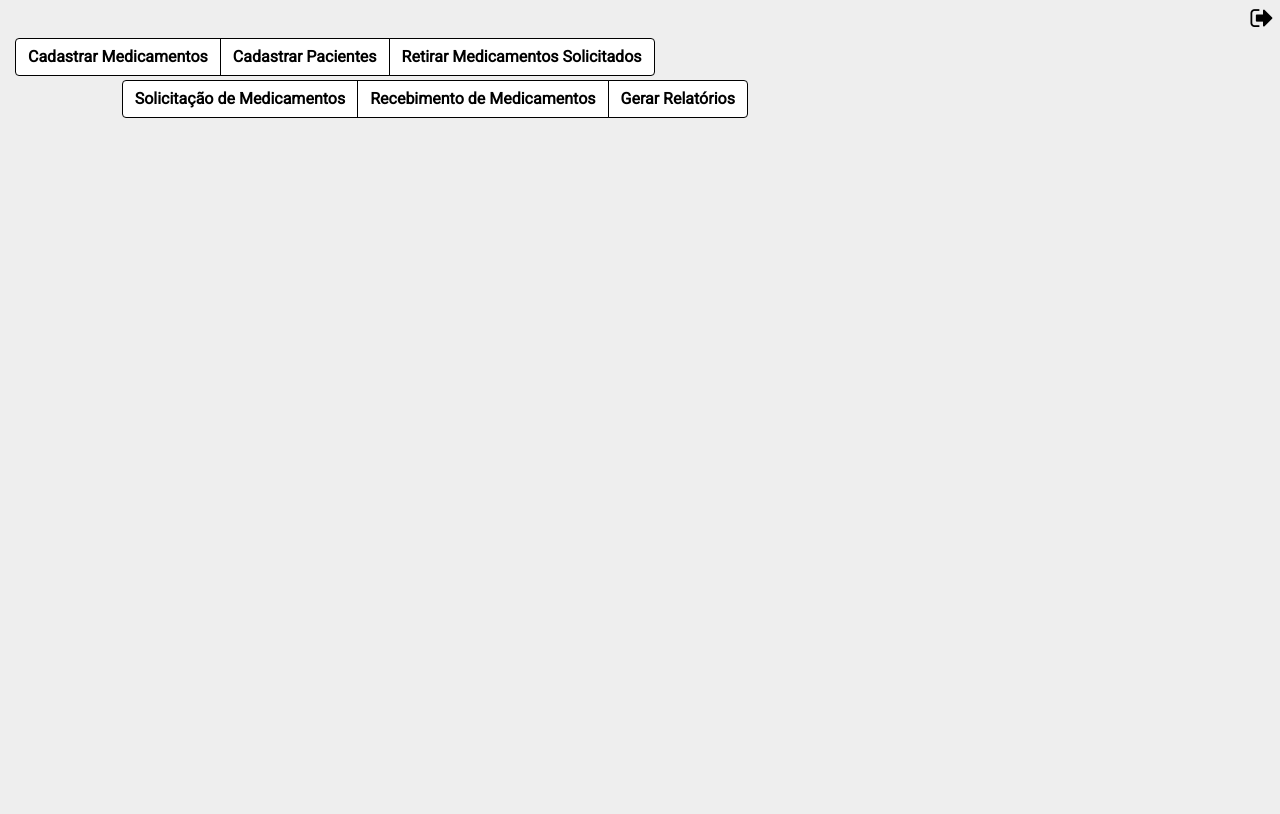
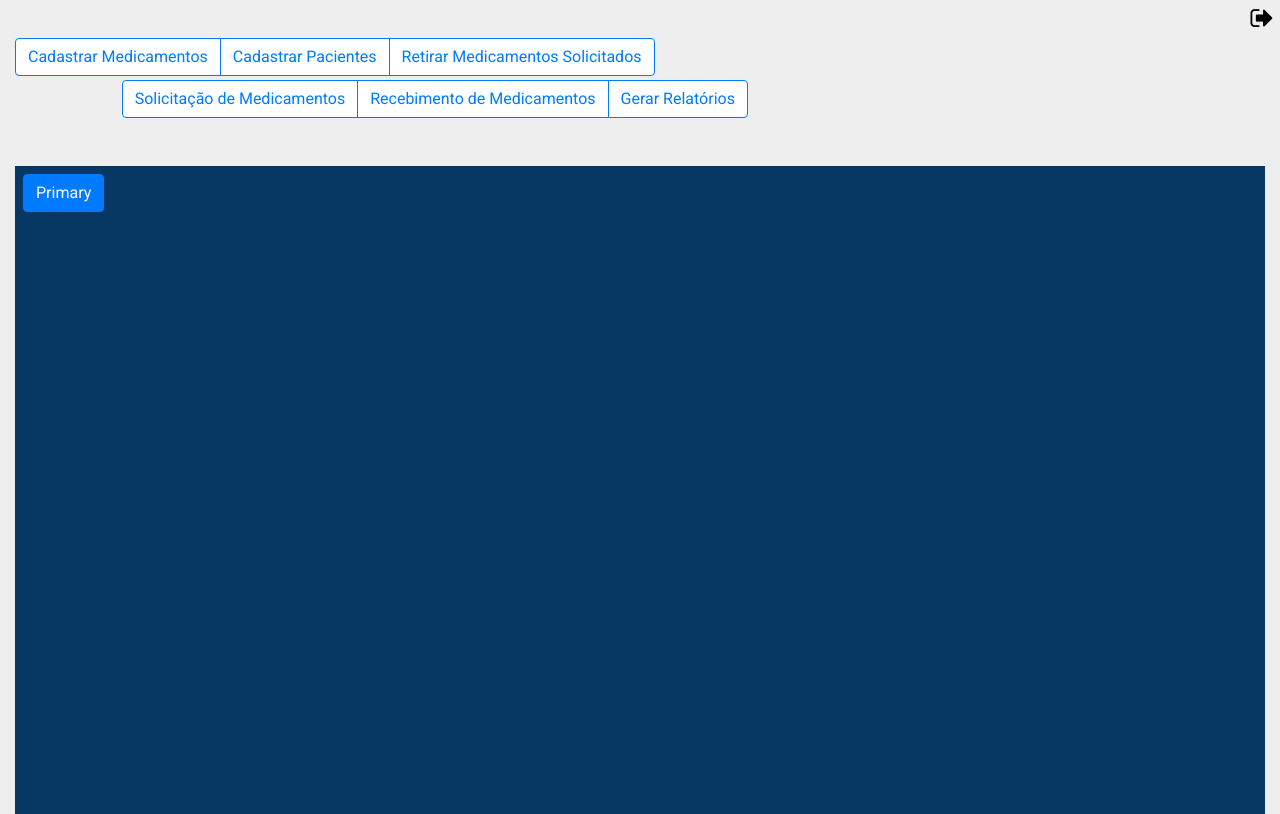
Before and after one commit to HaraHeique/frontend-POO-without-angular, a plain HTML site: page views/controleEstoque/shared/layout.html in a window 1280 px wide. Drawn offline with nearby package versions, Linux system fonts and the light colour scheme.

Commit message:
Criação dos containers da página layout do subsistema controle de estoque

```diff
--- a/css/controle-estoque.css
+++ b/css/controle-estoque.css
@@ -12,6 +12,7 @@ html, body {
 
 body {
     background-color: #EEEEEE;
+    overflow: hidden;
 }
 
 .msg-atendente h1, h2 {
@@ -38,24 +39,25 @@ body {
         }
 
 .btn-navigation .btn-default {
-    color: black;
+    color: #007bff;
     background-color: white;
-    border: 1px solid black;
-    font-weight: bold;
+    border: 1px solid #007bff;
+    font-weight: 400;
     white-space: normal;
 }
     .btn-navigation .btn-default:hover {
-        background-color: #95BCF2;
+        background-color: #007bff;
         color: white;
     }
 
 .fill-height {
-    min-height: 100%;
+    min-height: 90%;
     height: 100%;
+    overflow: hidden;
 }
 
 .box-content {
-    background-color: blue;
+    background-color: #073763;
     height: 100%;
-    min-height: 100%;
+    min-height: 90%;
 }
--- a/js/scripts-controleEstoque.js
+++ b/js/scripts-controleEstoque.js
@@ -47,7 +47,7 @@ function sendAjaxLoginAtendente(dataJSON, urlAction) {
 
 function isValidRG(rg) {
     // Checa pelo tamanho
-    if (rg.length !== 9 && rg.length !== 10) {
+    if (rg.length !== 1 && rg.length !== 3) {
         return false;
     }
 
@@ -61,7 +61,7 @@ function isValidRG(rg) {
 
 function isValidNumRegistro(numRegistro) {
     // Checa pelo tamanho
-    if (numRegistro.length !== 6) {
+    if (numRegistro.length !== 1) {
         return false;
     }
 
--- a/views/controleEstoque/shared/layout.html
+++ b/views/controleEstoque/shared/layout.html
@@ -51,13 +51,21 @@
         </div>
     </nav>
 
-    <article>
+    <article style="height: 87%; overflow: hidden;">
         <div class="container-fluid mt-5 fill-height">
             <div class="box-content">
+
+                <button type="button" class="btn btn-primary ml-2 mt-2">Primary</button>
 
             </div>
         </div>
     </article>
+
+    <footer>
+        <div>
+
+        </div>
+    </footer>
 
     <script>
         groupNavButtonsResponsive(document.getElementsByClassName('btn-navigation'));
```
Also changed, not shown: views/controleEstoque/index.html (+1 -1 lines).
